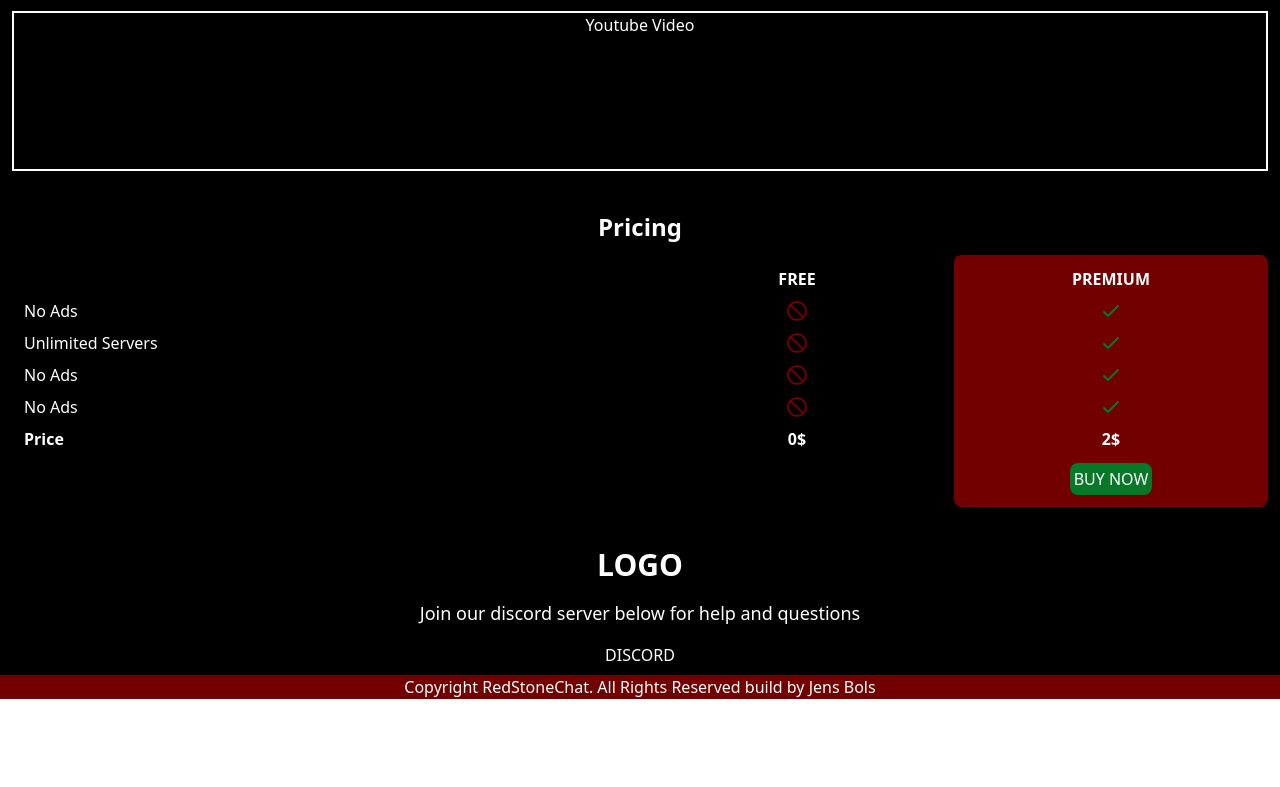
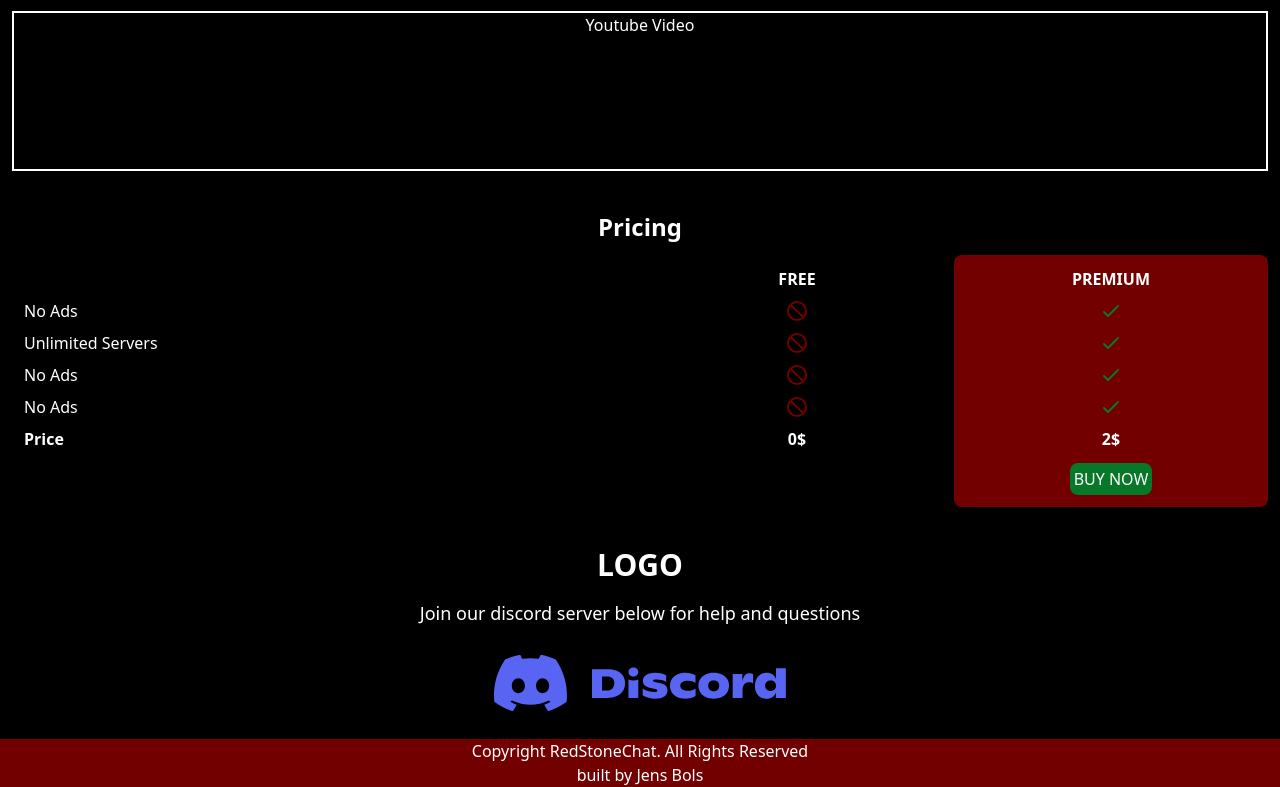
Before and after one commit to jensbols/redstonechat, a React (Create React App) app: page / in a window 1280 px wide. Shown: the part 391-1178 px from the top of the page. Before the commit the page ends 1090 px from the top, so only its background shows below. Built offline with nearby package versions, Linux system fonts and the light colour scheme.

Commit message:
added discord logo to footer

```diff
--- a/src/components/Footer.jsx
+++ b/src/components/Footer.jsx
@@ -1,14 +1,15 @@
+import DiscordLogo from '../images/Discord.svg'
 export default function Footer() {
   return (
     <>
-    <div>
-      <h2 className="text-whitestone text-3xl text-center mb-4 font-bold">LOGO</h2>
-      <p className="text-whitestone mx-10 text-center mb-4 text-lg">Join our discord server below for help and questions</p>
-      <p className="text-whitestone text-center">DISCORD</p>
-      <div className="bg-redstone mt-2">
-        <p className="text-whitestone text-center">Copyright RedStoneChat. All Rights Reserved build by Jens Bols</p>
+      <div>
+        <h2 className="text-whitestone text-3xl text-center mb-4 font-bold">LOGO</h2>
+        <p className="text-whitestone mx-10 text-center mb-4 text-lg">Join our discord server below for help and questions</p>
+        <img className='mx-auto pb-2' src={DiscordLogo} alt="discord link" />
+        <div className="bg-redstone mt-2">
+          <p className="text-whitestone text-center">Copyright RedStoneChat. All Rights Reserved <br></br>built by Jens Bols</p>
+        </div>
       </div>
-    </div>
     </>
   )
 }
```
Also changed, not shown: src/images/Discord.svg (added).
